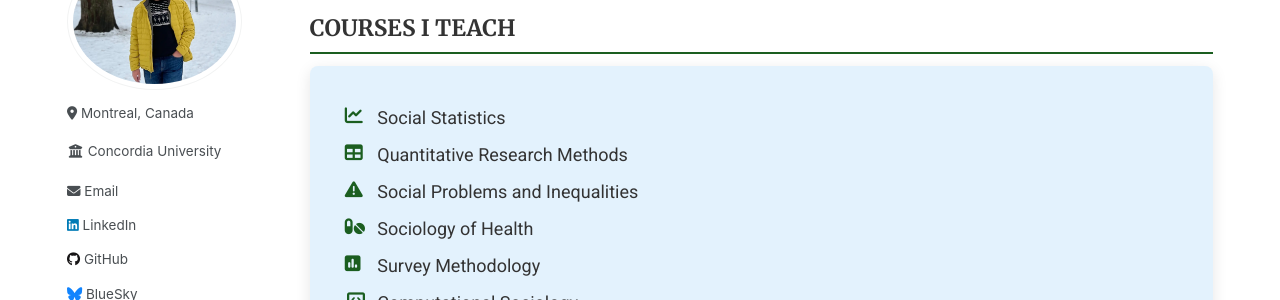
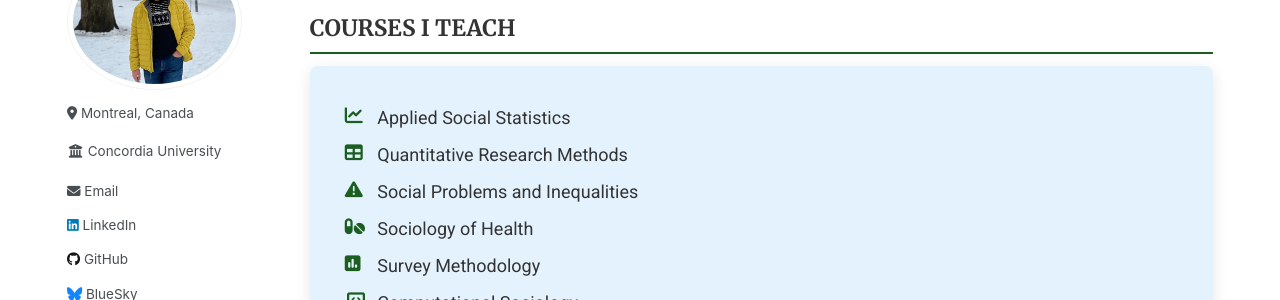
Before and after one commit to Mohsnmonji/mohsnmonji.github.io, a Jekyll site: the page built from _pages/teaching.md, in a window 1280 px wide and 900 px high, scrolled down 369 px. Shown: the part 153-453 px from the top of the window. Built offline with Jekyll 4.4.1, drawn with Linux system fonts in a browser that asks for light colours; some web fonts are replaced.

Commit message:
Update teaching.md

```diff
--- a/_pages/teaching.md
+++ b/_pages/teaching.md
@@ -82,7 +82,7 @@ author_profile: true
   <h2>COURSES I TEACH</h2>
   <div class="teaching-card">
     <ul class="teaching-list">
-      <li><i class="fas fa-chart-line icon"></i> Social Statistics</li>
+      <li><i class="fas fa-chart-line icon"></i> Applied Social Statistics</li>
       <li><i class="fas fa-table icon"></i> Quantitative Research Methods</li>
       <li><i class="fas fa-exclamation-triangle icon"></i> Social Problems and Inequalities</li>
       <li><i class="fas fa-pills icon"></i> Sociology of Health</li>
```
